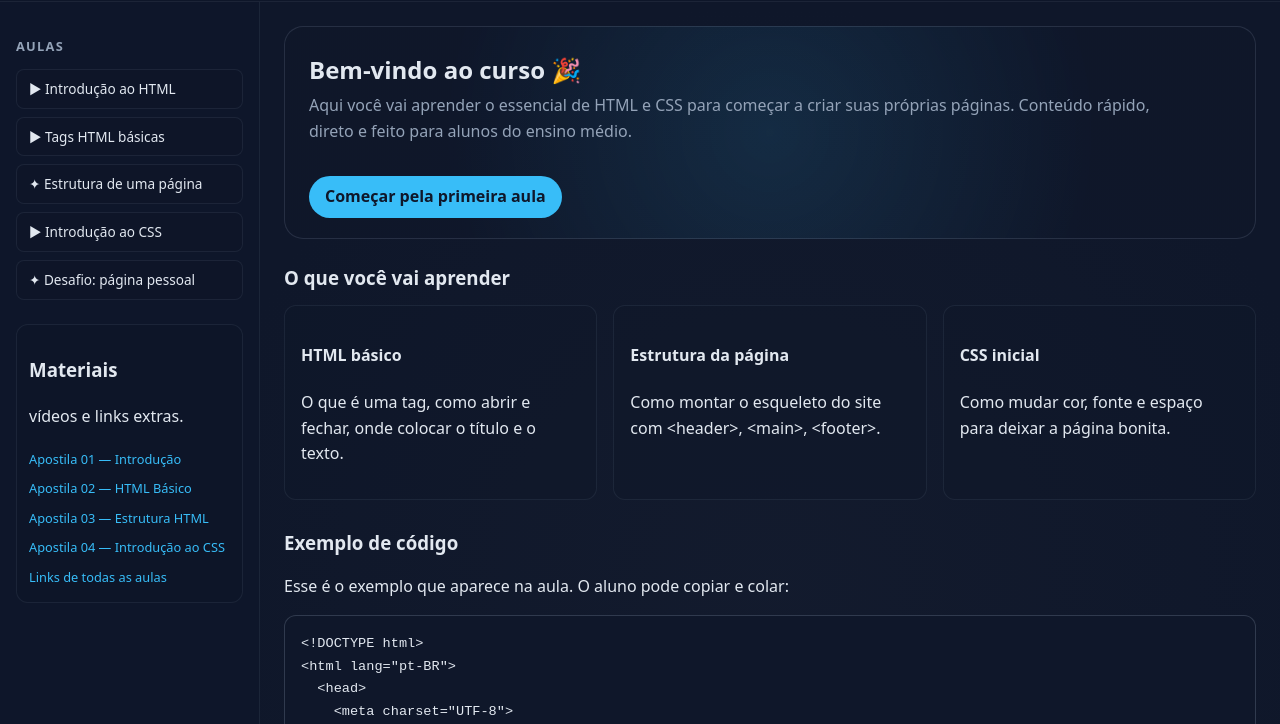
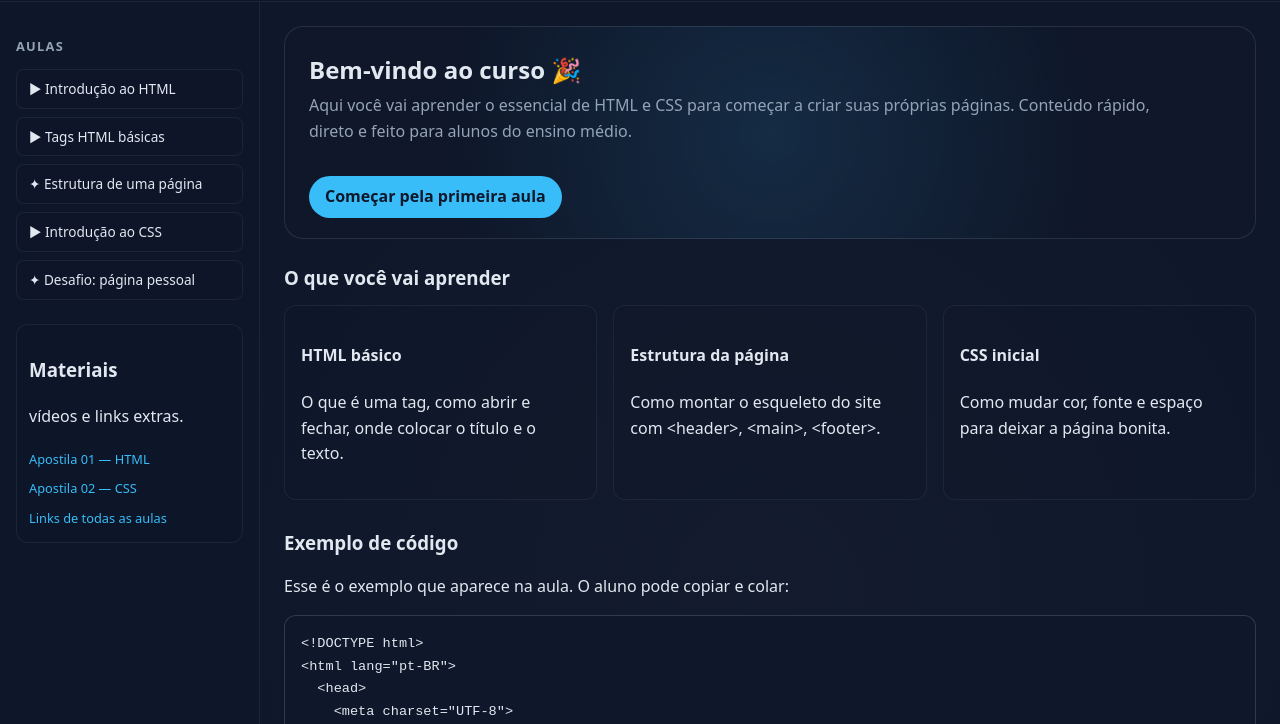
Before and after one commit to JvictorGarcia/codekids-html-css, a plain HTML site: page index.html in a window 1280 px wide. Shown: the part 76-800 px from the top of the page. Drawn offline with Linux system fonts and the light colour scheme.

Commit message:
Correcao dos links para acesso das apostilas

```diff
--- a/index.html
+++ b/index.html
@@ -1,11 +1,13 @@
 <!DOCTYPE html>
 <html lang="pt-BR">
+
 <head>
   <meta charset="UTF-8" />
   <meta name="viewport" content="width=device-width, initial-scale=1.0" />
   <title>CodeKids — HTML & CSS para Ensino Médio</title>
   <link rel="stylesheet" href="assets/css/styles.css" />
 </head>
+
 <body>
   <!-- link de acessibilidade -->
   <a class="skip-link" href="#conteudo">Pular para o conteúdo</a>
@@ -40,11 +42,10 @@
         <h3>Materiais</h3>
         <p>vídeos e links extras.</p>
         <ul class="simple-list">
-          <li><a href="assets/apostilas/apostila-intro-html.pdf">Apostila 01 — Introdução</a></li>
-          <li><a href="assets\apostilas\apostila-tags-basicas.pdf">Apostila 02 — HTML Básico</a></li>
-          <li><a href="assets\apostilas\apostila-estrutura-pagina.pdf">Apostila 03 — Estrutura HTML</a></li>
-          <li><a href="assets\apostilas\apostila-introducao-css.pdf">Apostila 04 — Introdução ao CSS</a></li>
-          <li><a href="https://drive.google.com/drive/folders/1fuV_86ixC6vFHoyVpFDPJDEtFXJHm_u4?usp=drive_link">Links de todas as aulas</a></li>
+          <li><a href="assets/apostilas/Apostila 1 - HTML.pdf" target="_blank">Apostila 01 — HTML</a></li>
+          <li><a href="assets\apostilas\Apostila 2 - CSS.pdf" target="_blank">Apostila 02 — CSS</a></li>
+          <li><a href="https://drive.google.com/drive/folders/1fuV_86ixC6vFHoyVpFDPJDEtFXJHm_u4?usp=drive_link">Links de
+              todas as aulas</a></li>
         </ul>
       </div>
     </aside>
@@ -110,7 +111,8 @@
     <p>© 2025 CodeKids — projeto educativo da turma.</p>
   </footer>
 
- <script src="assets/js/app.js"></script>
+  <script src="assets/js/app.js"></script>
 
 </body>
+
 </html>
```
Also changed, not shown: estrutura-pagina.html (+10 -3 lines), tags-basicas.html (+10 -3 lines).
